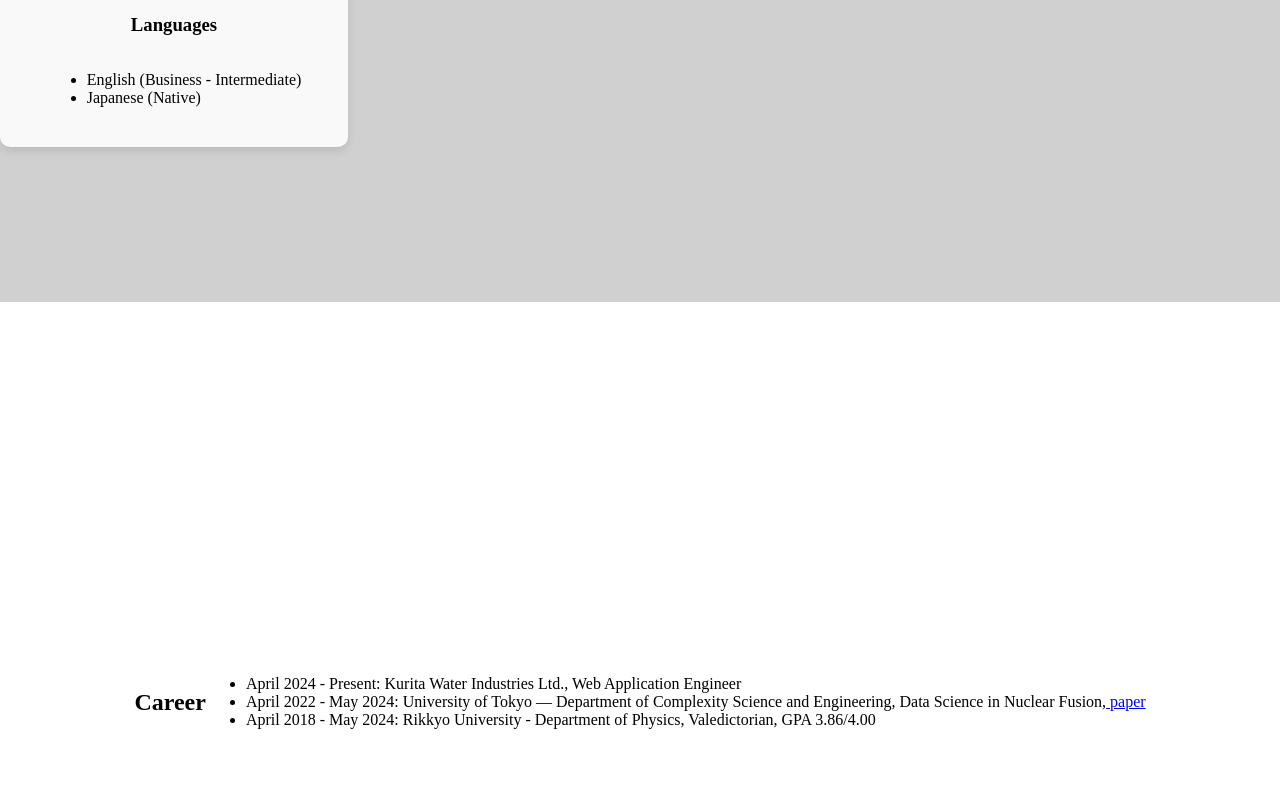
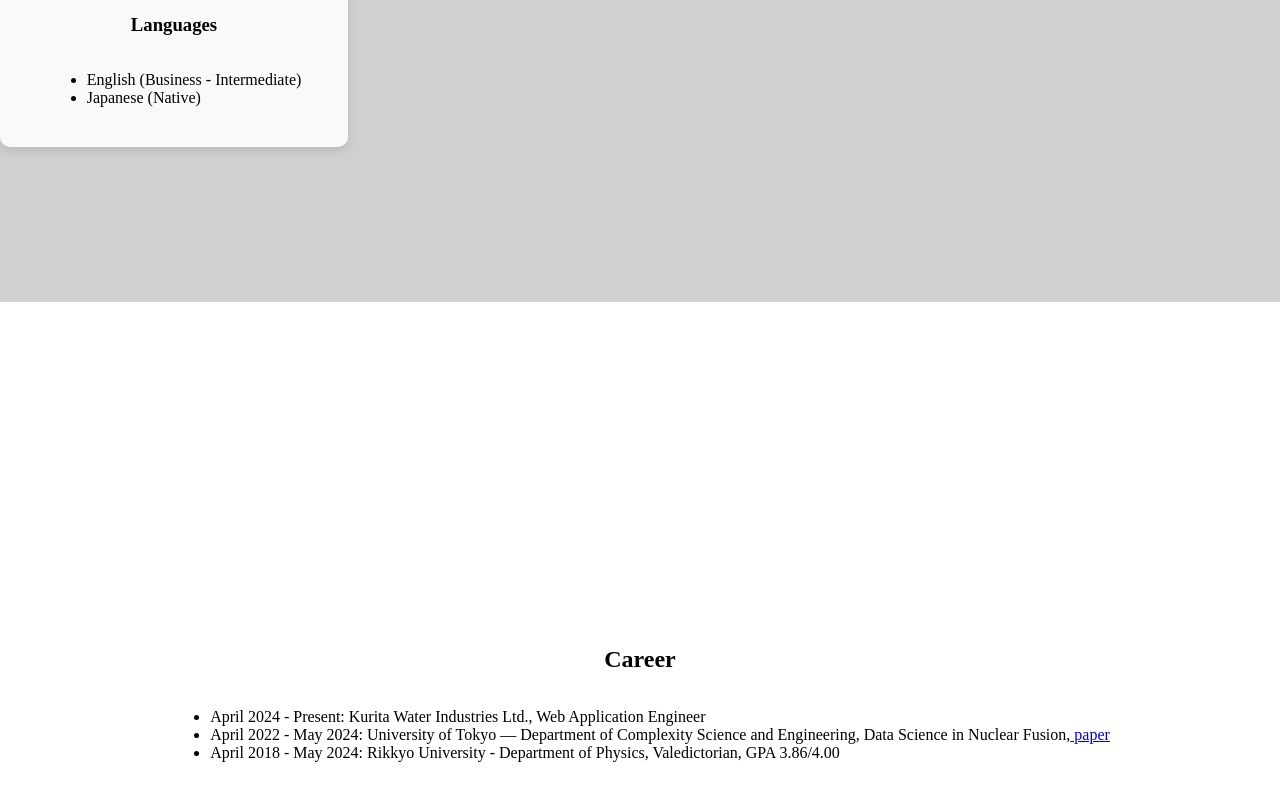
Before and after one commit to HARATetsuto/portfolio, a React (Vite) app: page / in a window 1280 px wide. Shown: the part 1418-2218 px from the top of the page. Built offline with nearby package versions, Linux system fonts and the light colour scheme.

Commit message:
feat: Style career page with flex box

```diff
--- a/src/components/Header.tsx
+++ b/src/components/Header.tsx
@@ -16,6 +16,7 @@ const Header: React.FC = () => {
 				<ul>
 					<li><a href="#about">About</a></li>
 					<li><a href="#skills">Skills</a></li>
+					<li><a href="#career">Career</a></li>
 					<li><a href="#projects">Projects</a></li>
 					<li><a href="#contact">Contact</a></li>
 				</ul>
--- a/src/styles/global.css
+++ b/src/styles/global.css
@@ -142,3 +142,10 @@ header nav ul {
   flex-direction: column;
   align-items: center;
 }
+
+/* --- career part */
+#career {
+  display: flex;
+  flex-direction: column;
+  align-items: center;
+}
```
